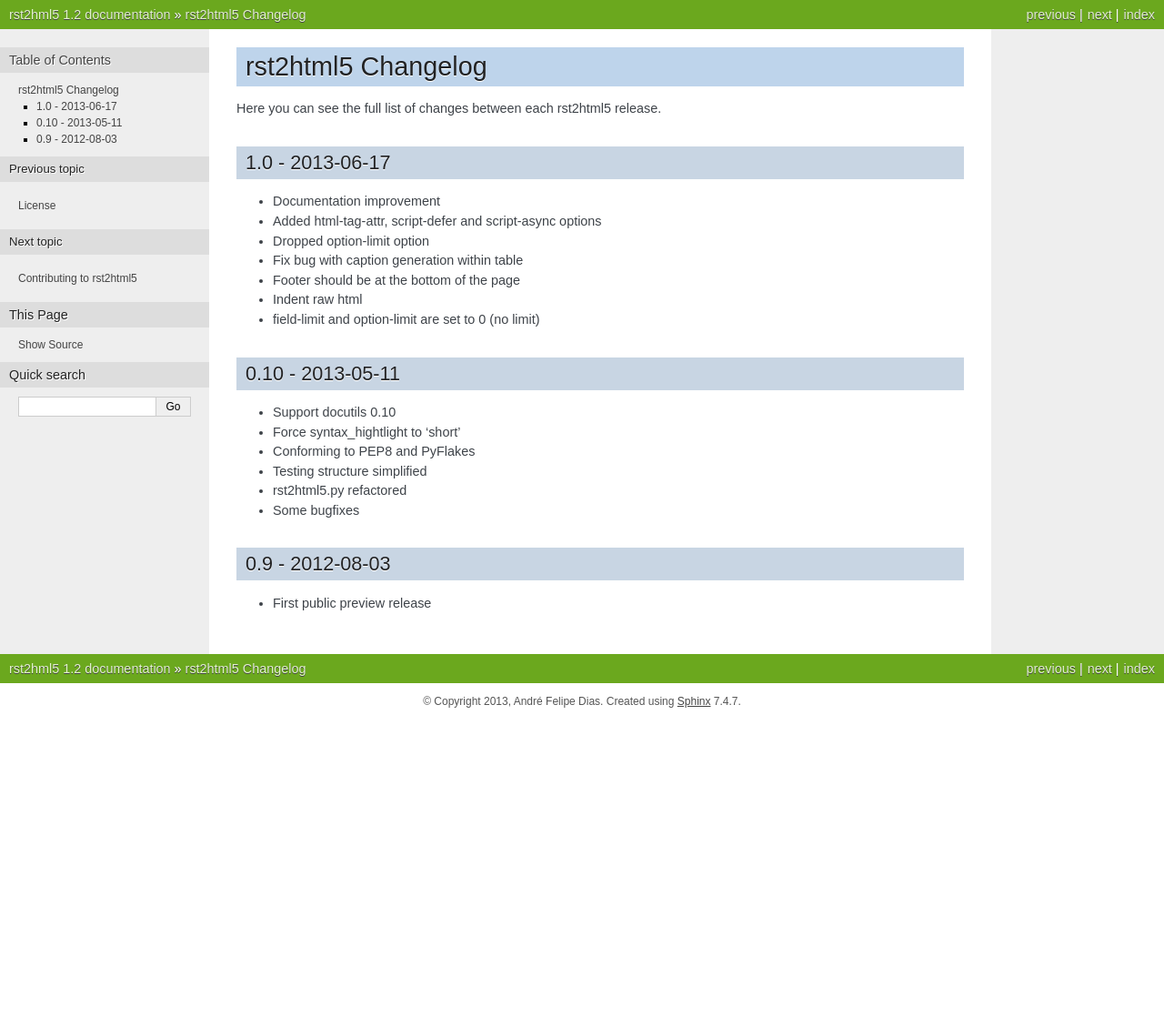
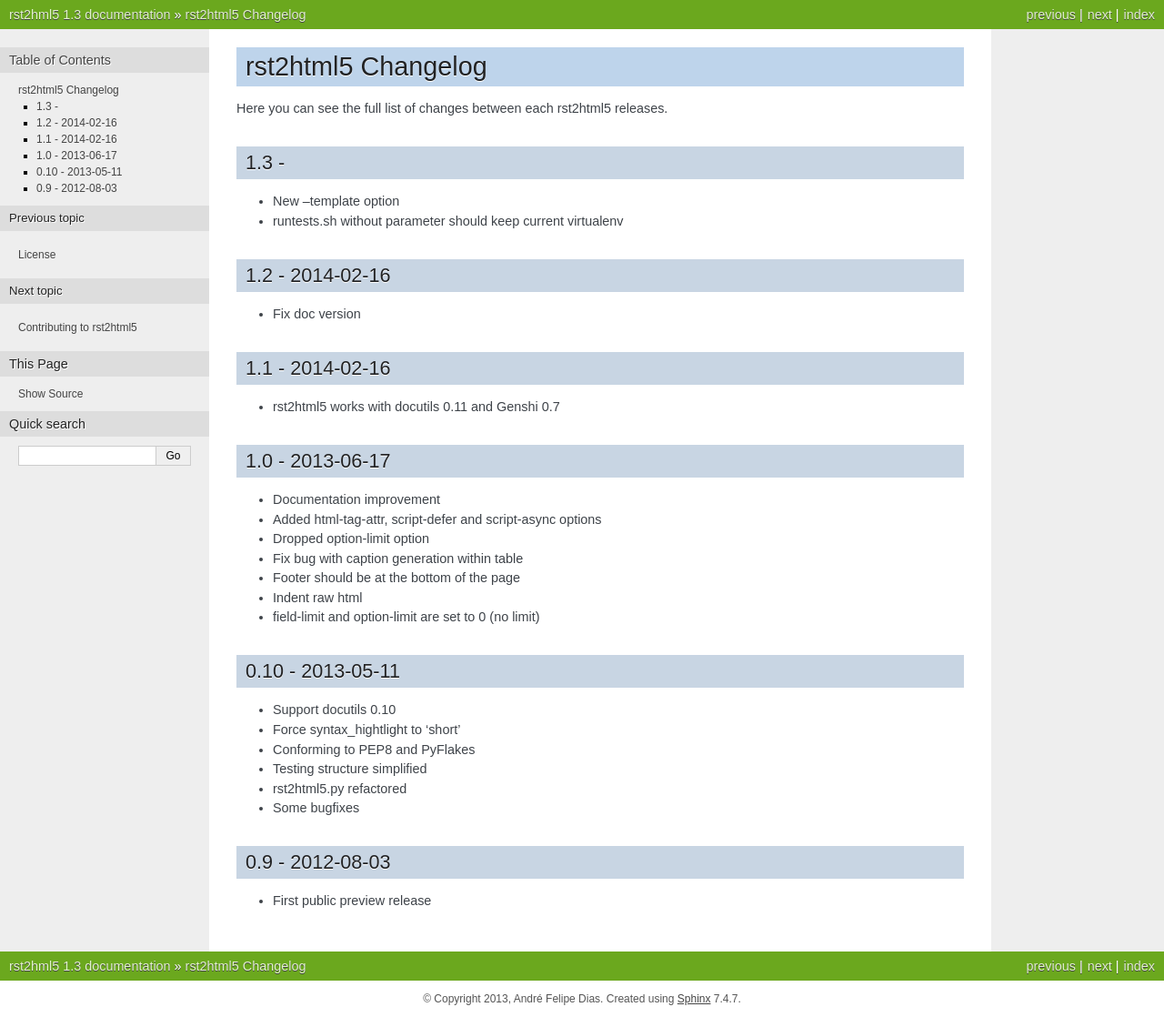
Before and after one commit to andredias/rst2html5, a Sphinx documentation site: the page built from doc/changelog.rst, in a window 1280 px wide. Shown: the whole page at 91% size. Built offline with Sphinx 7.4.7, drawn with Linux system fonts in a browser that asks for light colours; before the commit the page ends 900 px from its top, so only the background shows below that.

Commit message:
recording changelog to next 1.3 release

```diff
--- a/doc/changelog.rst
+++ b/doc/changelog.rst
@@ -2,7 +2,25 @@
 rst2html5 Changelog
 ===================
 
-Here you can see the full list of changes between each rst2html5 release.
+Here you can see the full list of changes between each rst2html5 releases.
+
+1.3 -
+================
+
+* New --template option
+* runtests.sh without parameter should keep current virtualenv
+
+
+1.2 - 2014-02-16
+================
+
+* Fix doc version
+
+
+1.1 - 2014-02-16
+================
+
+* rst2html5 works with docutils 0.11 and Genshi 0.7
 
 
 1.0 - 2013-06-17
--- a/doc/conf.py
+++ b/doc/conf.py
@@ -49,9 +49,9 @@
 # built documents.
 #
 # The short X.Y version.
-version = '1.2'
+version = '1.3'
 # The full version, including alpha/beta/rc tags.
-release = '1.2'
+release = '1.3'
 
 # The language for content autogenerated by Sphinx. Refer to documentation
 # for a list of supported languages.
--- a/setup.py
+++ b/setup.py
@@ -13,7 +13,7 @@
 
 setup(
     name='rst2html5',
-    version='1.2',
+    version='1.3',
     author='André Felipe Dias',
     author_email='andref.dias@gmail.com',
     url='https://bitbucket.org/andre_felipe_dias/rst2html5',
```
